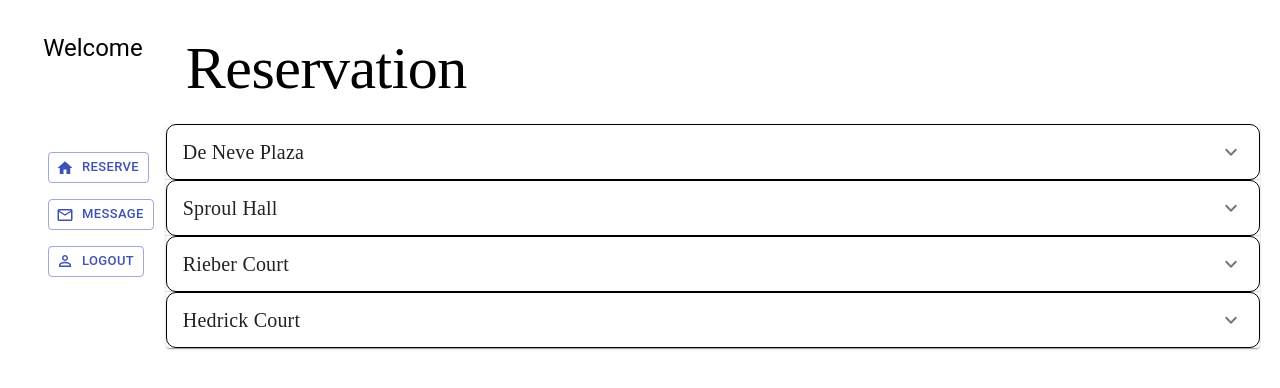
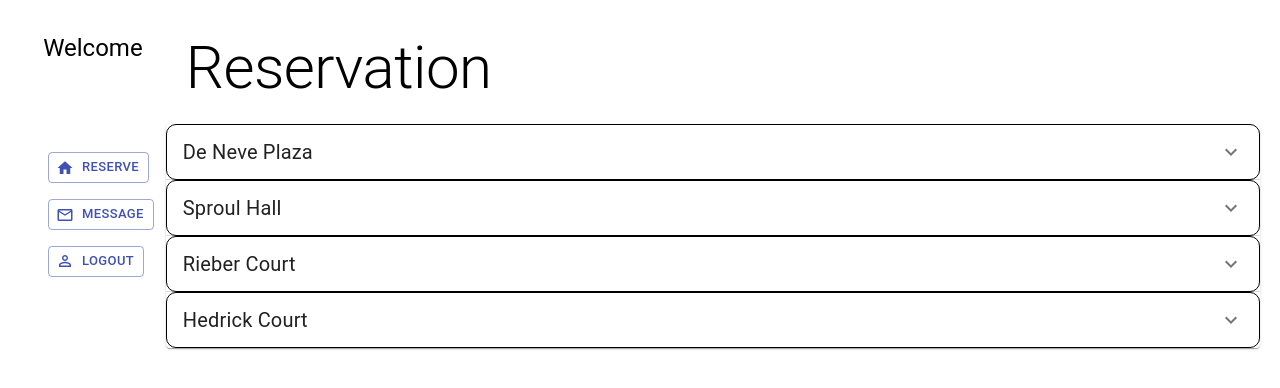
Before and after one commit to will570/cart-reservation, a React (Create React App) app in the folder frontend/client/: page /reservation in a window 1280 px wide. Shown: the top 388 px of the page. Built offline with nearby package versions, Linux system fonts and the light colour scheme; no server answers; sample sign-in values are in the browser's storage.

Commit message:
Fixed font and minor styling on Reservation and Message pages

```diff
--- a/frontend/client/src/components/Navigation/Sidebar.js
+++ b/frontend/client/src/components/Navigation/Sidebar.js
@@ -39,7 +39,7 @@ function Sidebar() {
             wrap="nowrap"
             >
                 <Grid item xs>
-                    <Typography variant="h5" gutterBottom>
+                    <Typography variant="h5" gutterBottom style={textStyle}>
                         Welcome
                     </Typography>
                 </Grid>
@@ -80,4 +80,8 @@ function Sidebar() {
     );
 }
 
+const textStyle = {
+    fontFamily: 'Roboto, sans-serif'
+}
+
 export default Sidebar;
--- a/frontend/client/src/components/Navigation/SidebarLink.js
+++ b/frontend/client/src/components/Navigation/SidebarLink.js
@@ -9,14 +9,19 @@ function SidebarLink({text, Icon, route, handleClick}) {
     return (
         <div>
             <Button
-            variant="outlined"
-            startIcon={<Icon />}
-            component={Link} to={route}
-            size="small">
+                variant="outlined"
+                startIcon={<Icon />}
+                component={Link} to={route}
+                size="small"
+                style={textStyle}
+            >
                 {text}
             </Button>
         </div>
     );
 }
 
+const textStyle = {
+    fontFamily: 'Roboto, sans-serif'
+}
 export default SidebarLink;
--- a/frontend/client/src/components/building.js
+++ b/frontend/client/src/components/building.js
@@ -85,10 +85,10 @@ const outerBoxStyle = {
     display: "block",
     justifyContent: "flex-start",
     alignItems: "flex-start",
-    border: '3px solid blue',
+    border: '2px solid grey',
     borderRadius: '10px',
     width: '1',
-    fontFamily: "Calisto MT, serif",
+    fontFamily: 'Roboto, sans-serif',
     backgroundSize: '1150px'
 }
 const DeNevePicture = {
@@ -104,7 +104,7 @@ const HedrickPicture = {
     backgroundImage: `url(${HedrickCourt})`
 }
 const textStyle = {
-    fontFamily: "Calisto MT, serif"
+    fontFamily: 'Roboto, sans-serif'
 }
 const boxTextStyle = {
     borderRadius: "5px",
--- a/frontend/client/src/components/dropdown.js
+++ b/frontend/client/src/components/dropdown.js
@@ -258,7 +258,7 @@ function Dropdown() {
     transitionDuration: "0.4s"
   }
   const outerTextStyle = {
-    fontFamily: "Calisto MT, serif",
+    fontFamily: "Roboto, sans-serif",
     fontSize: "20px"
   }
   const hoverStyle = {
--- a/frontend/client/src/pages/MessagePage.js
+++ b/frontend/client/src/pages/MessagePage.js
@@ -34,7 +34,7 @@ function MessagePage() {
 }
 
 const textStyle = {
-    fontFamily: "Calisto MT, serif"
+    fontFamily: 'Roboto, sans-serif'
 }
 
 export default MessagePage;
--- a/frontend/client/src/pages/ReservationPage.js
+++ b/frontend/client/src/pages/ReservationPage.js
@@ -32,6 +32,6 @@ function ReservationPage() {
 }
 
 const textStyle = {
-    fontFamily: "Calisto MT, serif"
+    fontFamily: 'Roboto, sans-serif'
 }
 export default ReservationPage;
```
